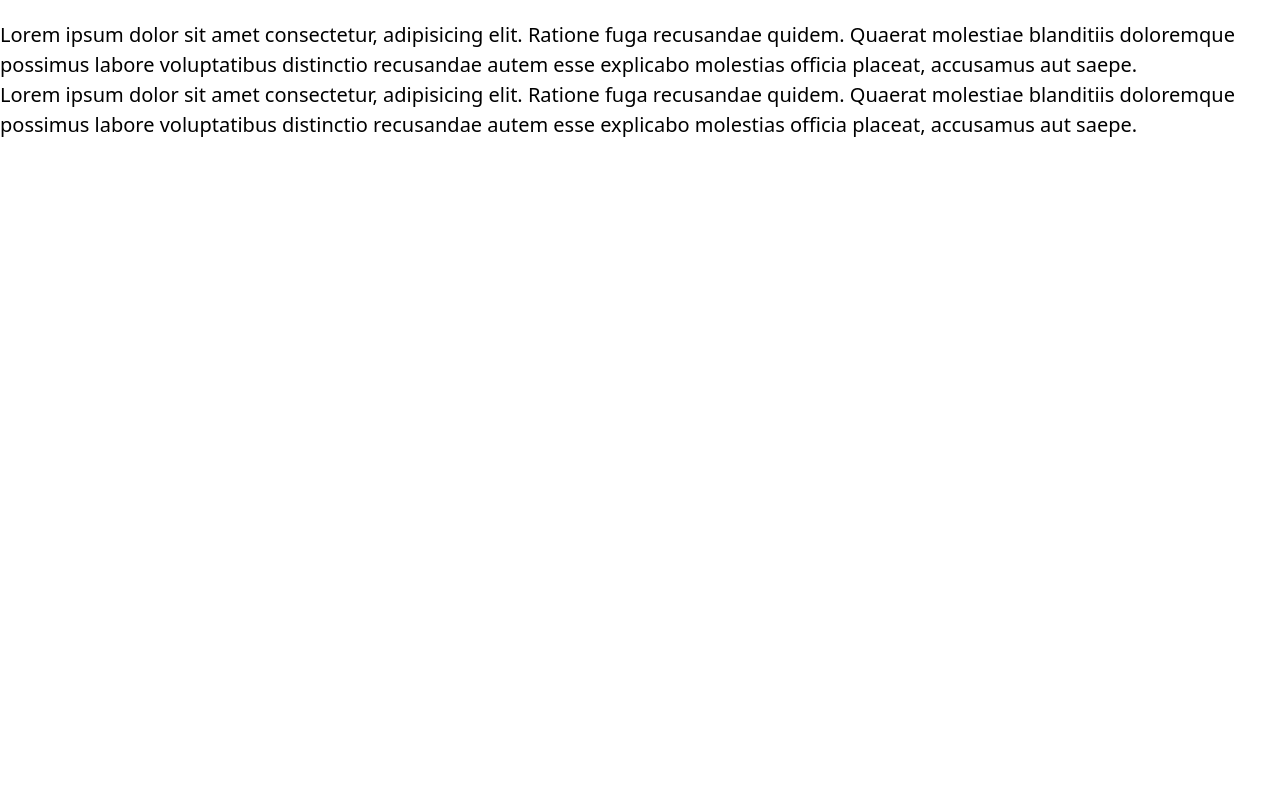
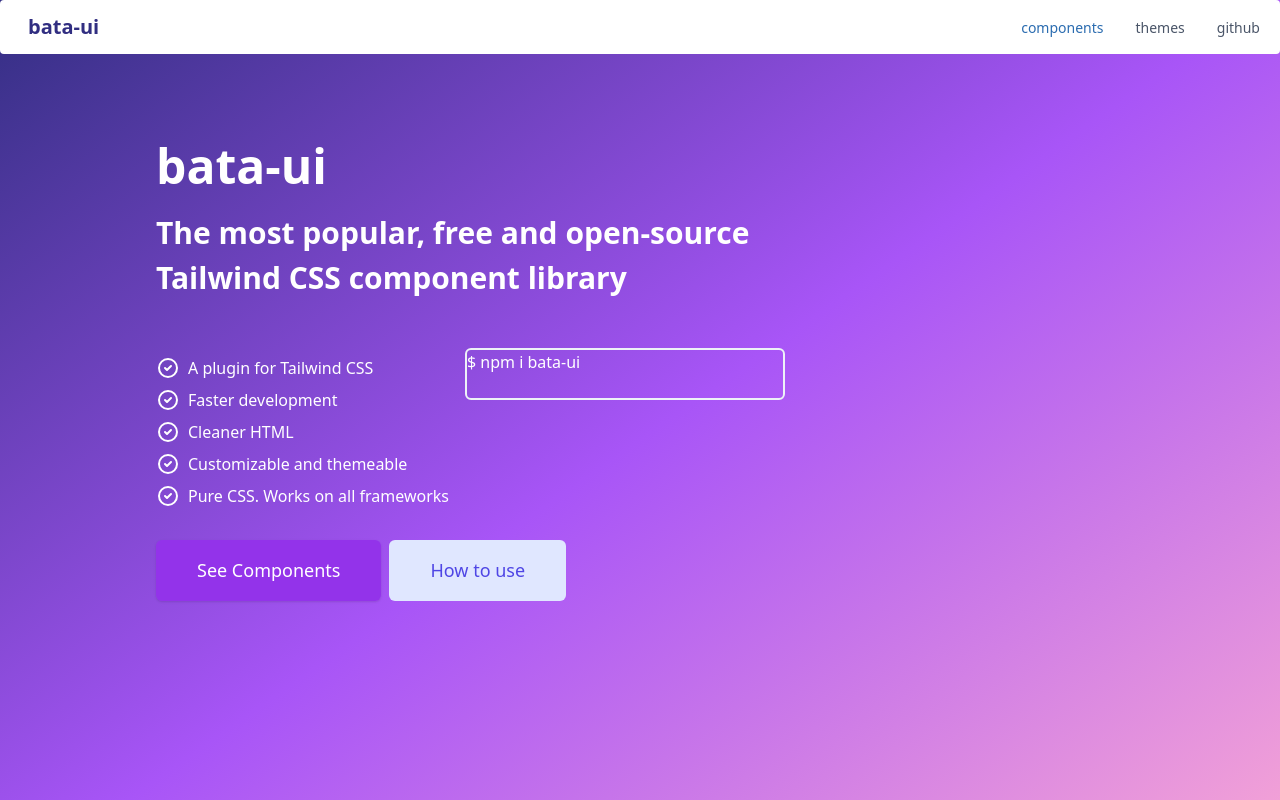
Before and after one commit to tegaSaduwa/bata-ui, a Next.js app: page /about in a window 1280 px wide. Shown: the top 800 px of the page. Built offline with nearby package versions, Linux system fonts and the light colour scheme.

Commit message:
refactored

```diff
--- a/src/components/HeroSection.tsx
+++ b/src/components/HeroSection.tsx
@@ -8,14 +8,14 @@
   return (
     <div>
       {" "}
-      <div className="px-7 bg-gradient-to-br  text-white from-indigo-900 via-purple-500 to-pink-300 text-primary-content -mt-[4rem] grid place-items-center items-end pt-20">
-        <div className="hero-content col-start-1 row-start-1 w-full max-w-7xl flex-col justify-between gap-10 pb-40 lg:flex-row lg:items-end lg:gap-0 xl:gap-20">
+      <div className="lg:px-9 bg-gradient-to-br text-white from-indigo-900 via-purple-500 to-pink-300 text-primary-content -mt-[4rem] grid place-items-center items-end pt-20">
+        <div className="lg:px-20 pt-5 hero-content col-start-1 row-start-1 w-full max-w-7xl flex-col justify-between gap-10 pb-40 lg:flex-row lg:items-end lg:gap-0 xl:gap-20">
           <div className="lg:pl-10 lg:pb-32">
-            <div className="mb-2 py-4 text-center lg:py-10 lg:text-left">
-              <h1 className="font-title mb-2 text-4xl font-extrabold sm:text-5xl lg:text-10xl">
+            <div className="mb-2 py-4 text-center lg:py-10 lg:text-left antialiased">
+              <h1 className="font-title mb-2 text-4xl font-bold sm:text-5xl lg:text-10xl font-roboto">
                 bata-ui
               </h1>{" "}
-              <h2 className="font-title text-lg font-extrabold sm:text-2xl lg:text-3xl">
+              <h2 className="font-title text-lg font-semibold sm:text-2xl lg:text-3xl">
                 The most popular, free and open-source <br />
                 Tailwind CSS component library
               </h2>
--- a/src/layouts/Header.tsx
+++ b/src/layouts/Header.tsx
@@ -12,7 +12,7 @@
   return (
     <>
       {/* {showSidebar && <Sidebar />} */}
-      <nav className="sticky top-0 z-50 bg-white border-gray-200 px-2 sm:px-4 py-2.5 rounded dark:bg-gray-800">
+      <nav className="sticky top-0 z-50 bg-white border-gray-200 px-2 sm:px-4 py-3 rounded dark:bg-gray-800 lg:px-5">
         <div className="container flex flex-wrap justify-between items-center mx-auto">
           <span className="flex items-center">
             {/* <img src="/docs/images/logo.svg" className="mr-3 h-6 sm:h-9" alt="Flowbite Logo" /> */}
--- a/src/layouts/Meta.tsx
+++ b/src/layouts/Meta.tsx
@@ -1,8 +1,8 @@
-import Head from 'next/head';
-import { useRouter } from 'next/router';
-import { NextSeo } from 'next-seo';
+import Head from "next/head";
+import { useRouter } from "next/router";
+import { NextSeo } from "next-seo";
 
-import { AppConfig } from '@/utils/AppConfig';
+import { AppConfig } from "@/utils/AppConfig";
 
 type IMetaProps = {
   title: string;
@@ -46,7 +46,11 @@
           href={`${router.basePath}/favicon.ico`}
           key="favicon"
         />
-
+        P
+        <link
+          href="https://fonts.googleapis.com/css2?family=Roboto:wght@500&display=swap"
+          rel="stylesheet"
+        />
       </Head>
       <NextSeo
         title={props.title}
--- a/src/pages/index.tsx
+++ b/src/pages/index.tsx
@@ -1,22 +1,23 @@
 //import { useRouter } from 'next/router';
-import Header from "@/layouts/Header";
-import HeroSection from "@/components/HeroSection";
-import Footer from "@/layouts/Footer";
+import { Meta } from "@/layouts/Meta";
+import { Main } from "@/templates/Main";
 
 const Index = () => {
   // const router = useRouter();
 
   return (
     <>
-      <Header />
-      <div className="">
-        <HeroSection />
-        <Footer />
+    <Main meta={
+        <Meta
+          title="bata-ui"
+          description=""
+        />
+      } />
         {/*  <img
           src={`${router.basePath}/assets/images/nextjs-starter-banner.png`}
           alt="Nextjs starter banner"
         /> */}
-      </div>
+
     </>
   );
 };
--- a/src/templates/Main.tsx
+++ b/src/templates/Main.tsx
@@ -1,56 +1,24 @@
 //import Link from 'next/link';
-import type { ReactNode } from 'react';
+import HeroSection from "@/components/HeroSection";
+import Footer from "@/layouts/Footer";
+import Header from "@/layouts/Header";
+import type { ReactNode } from "react";
 
 //import { AppConfig } from '@/utils/AppConfig';
 
 type IMainProps = {
   meta: ReactNode;
-  children: ReactNode;
 };
 
 const Main = (props: IMainProps) => (
-  <div className="">
+  <>
     {props.meta}
-    <div className="">
-
-
-        {/* navv <div>
-          <ul className="flex flex-wrap text-xl">
-            <li className="mr-6">
-              <Link href="/">
-                <a className="border-none text-gray-700 hover:text-gray-900">
-                  Home
-                </a>
-              </Link>
-            </li>
-            <li className="mr-6">
-              <Link href="/about/">
-                <a className="border-none text-gray-700 hover:text-gray-900">
-                  About
-                </a>
-              </Link>
-            </li>
-            <li className="mr-6">
-              <a
-                className="border-none text-gray-700 hover:text-gray-900"
-                href="https://github.com/ixartz/Next-js-Boilerplate"
-              >
-                GitHub
-              </a>
-            </li>
-          </ul>
-        */}
-      {/* header here */}
-
-      </div>
-
-      <div className="content py-5 text-xl">{props.children}</div>
-
-      {/* footer here */}
-
-
-
-  </div>
+    <Header />
+    <div>
+      <HeroSection />
+      <Footer />
+    </div>
+  </>
 );
 
 export { Main };
--- a/tailwind.config.js
+++ b/tailwind.config.js
@@ -12,6 +12,9 @@
       '4xl': '2.25rem',
       '5xl': '3rem',
       '6xl': '4rem',
+      fontFamily: {
+        'roboto': ['"Roboto"', 'sans-serif']
+      },
     },
     extend: {
       colors: {
```
